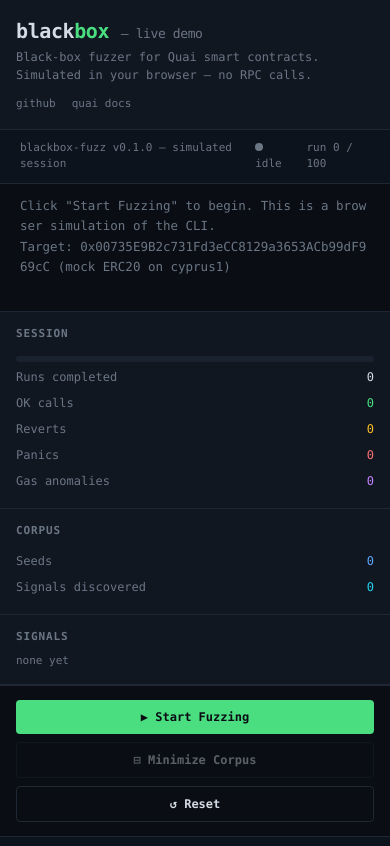
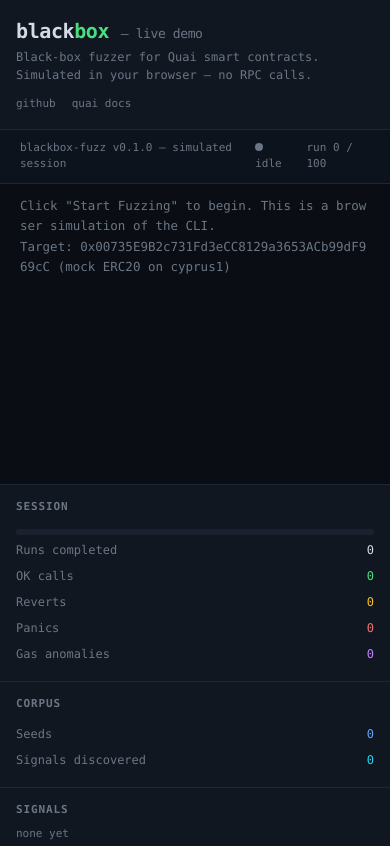
Before and after one commit to swimgood/blackbox, a plain HTML site: page index.html.html in a window 390 px wide. Shown: the top 846 px of the page. Drawn offline with Linux system fonts and the light colour scheme.

Commit message:
Update index.html.html

```diff
--- a/index.html.html
+++ b/index.html.html
@@ -65,8 +65,9 @@
   display: grid;
   grid-template-columns: 1fr 380px;
   height: calc(100vh - 78px);
+  height: calc(100dvh - 78px);
 }
-  .main { display: flex; flex-direction: column; min-width: 0; }
+.main { display: flex; flex-direction: column; min-width: 0; min-height: 0; }
 .terminal-bar {
   padding: 10px 20px;
   background: var(--panel-2);
@@ -76,6 +77,7 @@
   justify-content: space-between;
   font-size: 11px;
   color: var(--dim);
+  flex-shrink: 0;
 }
 .status {
   display: flex;
@@ -96,6 +98,7 @@
   padding: 12px 20px;
   font-size: 12.5px;
   line-height: 1.65;
+  min-height: 0;
 }
 .terminal div { white-space: pre-wrap; word-break: break-all; }
 .t-dim { color: var(--dim); }
@@ -114,6 +117,8 @@
   flex-direction: column;
   overflow-y: auto;
   min-width: 0;
+  min-height: 0;
+  height: 100%;
 }
 .sidebar h3 {
   font-size: 11px;
@@ -159,7 +164,7 @@
   display: flex;
   flex-direction: column;
   gap: 8px;
-    margin-top: auto;
+  flex-shrink: 0;
 }
 button {
   background: var(--green);
@@ -218,6 +223,7 @@
   background: var(--panel-2);
   border-top: 1px solid var(--border);
   font-size: 11.5px;
+  flex-shrink: 0;
 }
 .install code {
   display: block;
@@ -232,9 +238,14 @@
 }
 
 @media (max-width: 800px) {
-    .app { grid-template-columns: 1fr; height: auto; }
-    .sidebar { border-left: none; border-top: 1px solid var(--border); }
   body { overflow: auto; }
+  .app {
+    grid-template-columns: 1fr;
+    height: auto;
+    min-height: calc(100dvh - 78px);
+  }
+  .sidebar { border-left: none; border-top: 1px solid var(--border); height: auto; }
+  .terminal { min-height: 300px; }
   .hero { padding: 16px; }
 }
 </style>
```
Lines whose indentation alone changed are shown as unchanged.
